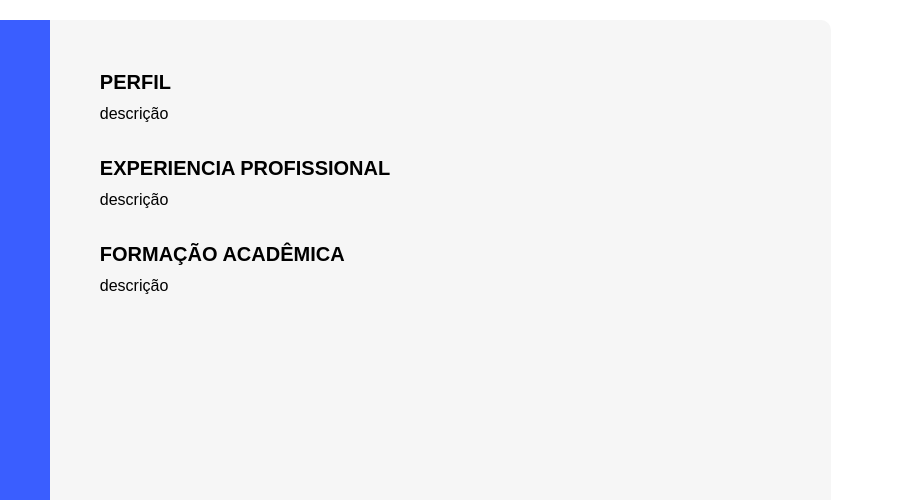
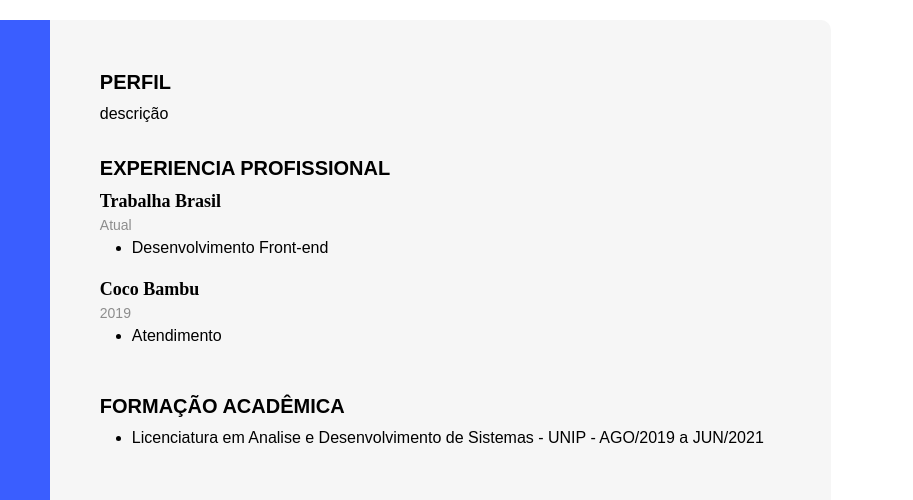
Before and after one commit to LeonardoMachado30/Second-Curriculum, a plain HTML site: page index.html in a window 1280 px wide. Shown: the top 500 px of the page, 367-1280 px from the left. Drawn offline with nearby package versions, Linux system fonts and the light colour scheme.

Commit message:
Colocando experiencia
Colocando experiencia

```diff
--- a/index.html
+++ b/index.html
@@ -69,11 +69,30 @@
             </div>
             <div>
                 <div class="h5 fw-b">EXPERIENCIA PROFISSIONAL</div>
-                <div>descrição</div>
+                <div>
+                    <div class="fw-b experience-name">Trabalha Brasil</div>
+                    <div class="experience-period">Atual</div>
+                    <div>
+                        <ul>
+                            <li>Desenvolvimento Front-end</li>
+                        </ul>
+                    </div>
+                </div>
+                <div>
+                    <div class="fw-b experience-name">Coco Bambu</div>
+                    <div class="experience-period">2019</div>
+                    <div>
+                        <ul>
+                            <li>Atendimento</li>
+                        </ul>
+                    </div>
+                </div>
             </div>
             <div>
                 <div class="h5 fw-b">FORMAÇÃO ACADÊMICA</div>
-                <div>descrição</div>
+                <ul>
+                    <li>Licenciatura em Analise e Desenvolvimento de Sistemas - UNIP - AGO/2019 a JUN/2021</li>
+                </ul>
             </div>
         </section>
     </main>
--- a/style.css
+++ b/style.css
@@ -129,3 +129,13 @@
 .fw-b {
     font-weight: bold;
 }
+
+.experience-period{
+    font-size: 14px;
+    color: rgb(141, 141, 141);
+}
+
+.experience-name{
+    font-family: 'Times New Roman', Times, serif;
+    font-size: 18px;
+}
```
